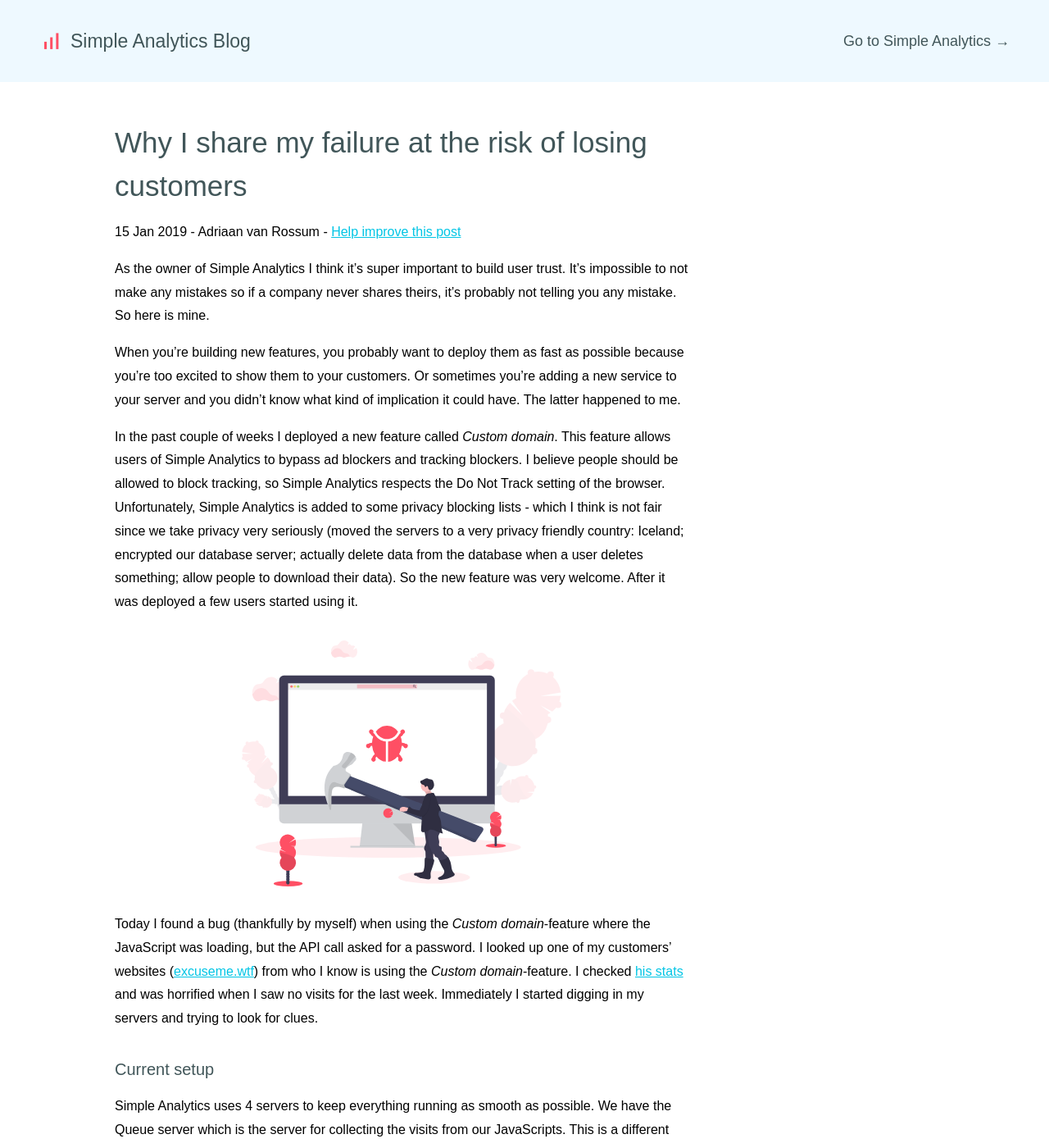
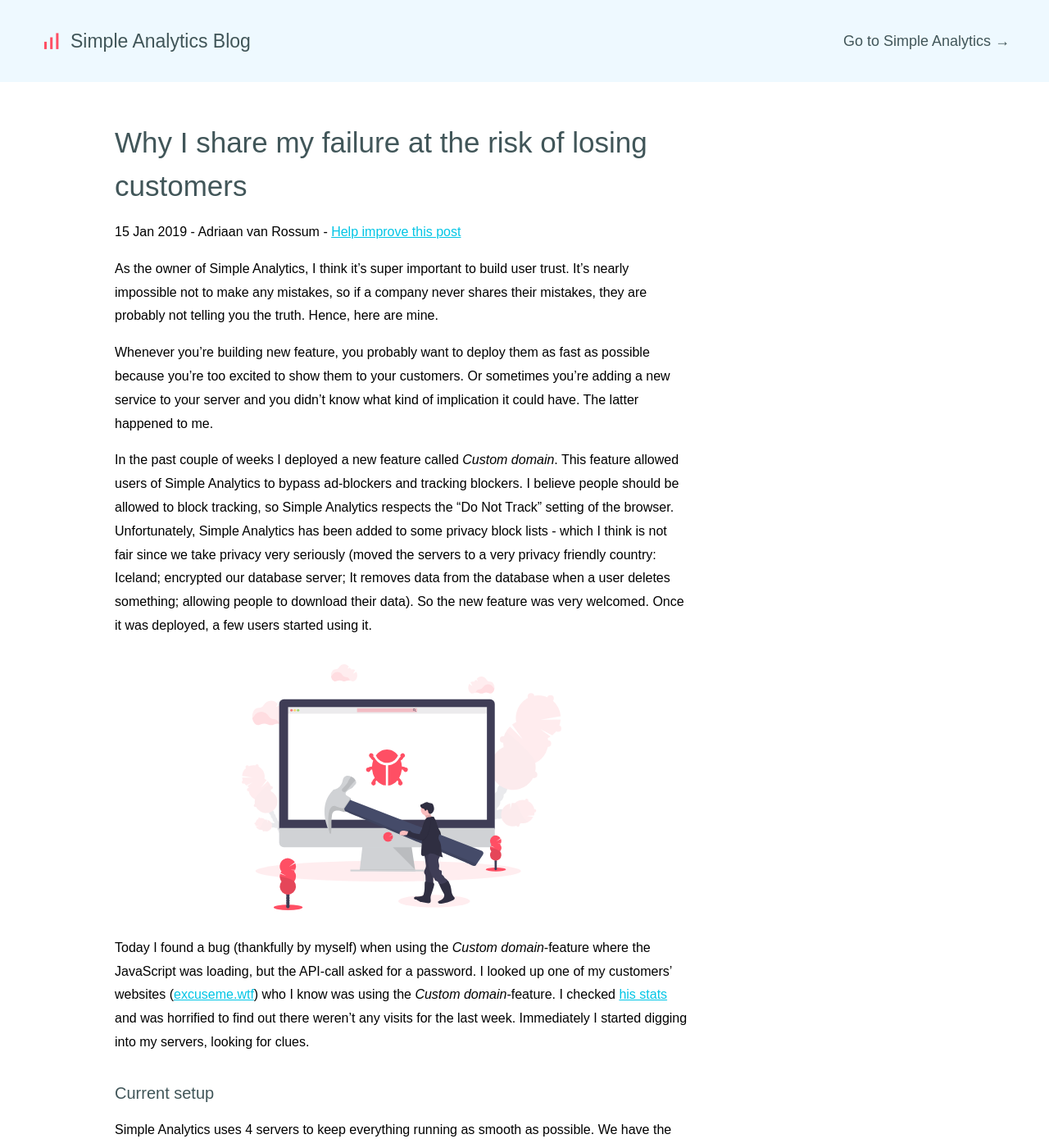
Before and after one commit to simpleanalytics/blog, a Jekyll site: the page built from _posts/2019-01-15-why-i-share-my-failure-at-the-risk-of-losing-customers.md, in a window 1280 px wide and 1400 px high. Shown: the whole window at 82% size. Built offline with Jekyll 4.4.1, drawn with Linux system fonts in a browser that asks for light colours; our own code applies the rules of GitHub Pages for plain Markdown files; comment, search, counter and statistics services are not loaded; some of the changed text lies outside the part shown.

Commit message:
Update 2019-01-15-why-i-share-my-failure-at-the-risk-of-losing-customers.md

```diff
--- a/_posts/2019-01-15-why-i-share-my-failure-at-the-risk-of-losing-customers.md
+++ b/_posts/2019-01-15-why-i-share-my-failure-at-the-risk-of-losing-customers.md
@@ -4,42 +4,42 @@
 author: Adriaan van Rossum
 ---
 
-As the owner of Simple Analytics I think it’s super important to build user trust. It’s impossible to not make any mistakes so if a company never shares theirs, it’s probably not telling you any mistake. So here is mine.
+As the owner of Simple Analytics, I think it’s super important to build user trust. It’s nearly impossible not to make any mistakes, so if a company never shares their mistakes, they are probably not telling you the truth. Hence, here are mine.
 
-When you're building new features, you probably want to deploy them as fast as possible because you're too excited to show them to your customers. Or sometimes you're adding a new service to your server and you didn't know what kind of implication it could have. The latter happened to me.
+Whenever you're building new feature, you probably want to deploy them as fast as possible because you're too excited to show them to your customers. Or sometimes you're adding a new service to your server and you didn't know what kind of implication it could have. The latter happened to me.
 
-In the past couple of weeks I deployed a new feature called _Custom domain_. This feature allows users of Simple Analytics to bypass ad blockers and tracking blockers. I believe people should be allowed to block tracking, so Simple Analytics respects the Do Not Track setting of the browser. Unfortunately, Simple Analytics is added to some privacy blocking lists - which I think is not fair since we take privacy very seriously (moved the servers to a very privacy friendly country: Iceland; encrypted our database server; actually delete data from the database when a user deletes something; allow people to download their data). So the new feature was very welcome. After it was deployed a few users started using it.
+In the past couple of weeks I deployed a new feature called _Custom domain_. This feature allowed users of Simple Analytics to bypass ad-blockers and tracking blockers. I believe people should be allowed to block tracking, so Simple Analytics respects the "Do Not Track" setting of the browser. Unfortunately, Simple Analytics has been added to some privacy block lists - which I think is not fair since we take privacy very seriously (moved the servers to a very privacy friendly country: Iceland; encrypted our database server; It removes data from the database when a user deletes something; allowing people to download their data). So the new feature was very welcomed. Once it was deployed, a few users started using it.
 
 <img class="limit-height" src="/images/bug.svg" alt="">
 
-Today I found a bug (thankfully by myself) when using the _Custom domain_-feature where the JavaScript was loading, but the API call asked for a password. I looked up one of my customers' websites ([excuseme.wtf](https://excuseme.wtf/?ref=blog.simpleanalytics.io)) from who I know is using the _Custom domain_-feature. I checked [his stats](https://simpleanalytics.io/excuseme.wtf) and was horrified when I saw no visits for the last week. Immediately I started digging in my servers and trying to look for clues.
+Today I found a bug (thankfully by myself) when using the _Custom domain_-feature where the JavaScript was loading, but the API-call asked for a password. I looked up one of my customers' websites ([excuseme.wtf](https://excuseme.wtf/?ref=blog.simpleanalytics.io)) who I know was using the _Custom domain_-feature. I checked [his stats](https://simpleanalytics.io/excuseme.wtf) and was horrified to find out there weren't any visits for the last week. Immediately I started digging into my servers, looking for clues.
 
 ### Current setup
 
-Simple Analytics uses 4 servers to keep everything running as smooth as possible. We have the Queue server which is the server for collecting the visits from our JavaScripts. This is a different server from the Main server because the Main server is encrypted. If a server is encrypted it should only boot after entering a password (otherwise the encryption is useless). When the unlikely event of a reboot takes place I want to guarantee zero data loss. All data will be sent to the Queue server which will send it to the Main server. If the Main server will not accept the request the Queue server will "queue" (save) the request for when the Main server is back up.
+Simple Analytics uses 4 servers to keep everything running as smooth as possible. We have the Queue-server, which is the server for collecting the visits from our JavaScripts. This is a different server from the Main-server because the Main-server is encrypted. If a server is encrypted it should only boot after entering a password (otherwise the encryption is useless). During an unlikely event, a reboot is required, I want to guarantee zero data loss. All data will be sent to the Queue-server that will send it to the Main-server. If the Main=server will not accept the request the Queue-server will "queue" (save) the request when the Main-server is backing up.
 
-Next, to these servers, I have a Testing server and External server. The Testing server runs acceptance tests to monitor important flows and endpoints. The External server is needed for the _Custom domain_-feature. Due to [separation of concerns](https://en.wikipedia.org/wiki/Separation_of_concerns) I don't want to have customer SSL certificates on the same server as the Main server.
+Next, to these servers, I have a Testing-server and External-server. The Testing-server runs acceptance tests to monitor important flows and endpoints. The External-server is needed for the _Custom domain_-feature. Due to [separation of concerns](https://en.wikipedia.org/wiki/Separation_of_concerns) I don't want to have customer SSL certificates on the same server as the Main-server for security reasons.
 
 ### What went wrong?
 
-I added a new monitoring app to the Queue server, this way I could check remotely if there where any problems in the server. It also gave me insights into CPU and memory use. I added an NGINX configuration file for this app so I could access it from outside. When adding a new app I always test the NGINX configuration and reload it when succeeded `sudo nginx -t && sudo nginx -s reload`. NGINX didn't give any error and I could access my new installed monitoring app; I'm happy.
+I decided to install a new monitoring app to the Queue-server, this way I could check remotely if there where any problems in the server. It also gave me insights into CPU and memory use. I added an NGINX configuration file for this app so I could access it from outside. When adding a new app I always test the NGINX configuration and reload it when succeeded `sudo nginx -t && sudo nginx -s reload`. NGINX didn't give any error therefore, I could access my newly installed monitoring app; I'm happy.
 
-Luckily I have NGINX logs, from which I can get most of the lost request back. These logs contained less information at the time and only showed the time, URL, and user agent.
+Luckily, I have a directory/records of NGINX logs, from where I can retrieve most of the lost request back. These logs contained less information at the time and only recorded the time, URL, and user agent.
 
 <img class="limit-height" src="/images/server.svg" alt="">
 
 ### What did I do to prevent this from happening again?
 
-While this bug didn't affect a lot of customers and didn't have a lot of data loss, I want to do everything I can to prevent this from happening ever again. The bug was created by adding another app to the same server which where no server directive was been defined as the default server. NGINX then tries it's best to select a server as the default server and sends the requests to the app defined in that server.
+While this bug didn't affect a lot of customers and didn't have a significant amount of data loss, I want to do everything I can to prevent this from happening in the future. The bug was created by adding another app to the same server which didn't have any server directive being defined as the default server. NGINX then tries it's best to select a server as the default server and sends the requests to the app defined in that server.
 
-So first I added the default_server to the listen directive for port 80 and 443 in the main app ([nginx docs](https://nginx.org/en/docs/http/server_names.html#miscellaneous_names)). The main app on that server was the external app that manages the certificates for the _Custom domain_-feature and replies with a script and API endpoint does not use Simple Analytics URLs which makes it hard to block.
+Firstly, I added the default server to the listen directive for port 80 and 443 in the main app ([nginx docs](https://nginx.org/en/docs/http/server_names.html#miscellaneous_names)). The main app on that server was the external app that manages the certificates for the _Custom domain_-feature and replies with a script and API endpoint does not use Simple Analytics URLs which makes it hard to block.
 
-Another thing I did was increasing the log history to 90 days so I can recover visits for future issues. The Queue-server and the Main-server now logs everybody of every failed request. This means every request that returns a TTP code `5xx` or `4xx` will be saved in the logs and can be recovered from it. It will require quite some work to get it done if needed, but it means no data loss.
+Secondly, I increased the log history to 90 days so I can recover visits for future issues. The Queue-server and the Main-server now logs every failed request by anyone. This means every request that returns a TTP code `5xx` or `4xx` will be saved in the logs and can be recovered from it. It will require quite some work to get it done if needed, but it means no data loss.
 
-I added acceptance tests for the _Custom domain_-feature which checks if both the endpoints are still working as expected. If that's is not the case I will get a phone call and a Telegram message.
+I added acceptance tests for the _Custom domain_ -a feature that checks if both the endpoints are still working as expected. If they don't comply, I would get a phone call and a Telegram message.
 
-Lastly, I'm going to tag new features as beta, so customers know it might error and has not been tested to be called stable. Then it's up to the customer to take the risk and use the feature.
+Lastly, I'm going to tag new features as "Beta version", so customers are aware or expected it to have errors as it would not have been completed for final relsease. Hence, it's up to the customers to take the chance and use the feature at their own risk.
 
-I contacted the customers that where affected by this bug and offered them their money back for the month. They didn't find that necessary and said I shouldn't worry about it. I did my best to recover most of their data and with all the above actions I'm pretty sure this will not happen again.
+I have contacted the customers that where affected by this bug and offered them their money back for the month. They didn't find that necessary and said I shouldn't worry about it. I did my best to recover most of their data and with all the above actions I'm pretty sure this will not happen again.
 
-Let’s change the transparency about our mistakes and I believe people will take your business more seriously. You show what you did about it and how capable you are. Some people would argue if it's smart, but I see this as a moment to show transparency.
+Let’s change the transparency around mistakes and I believe people will take your business more seriously. You show what you did about it and how capable you are. Some people would argue if it's smart, but I see this as an opportunity to show transparency.
```
